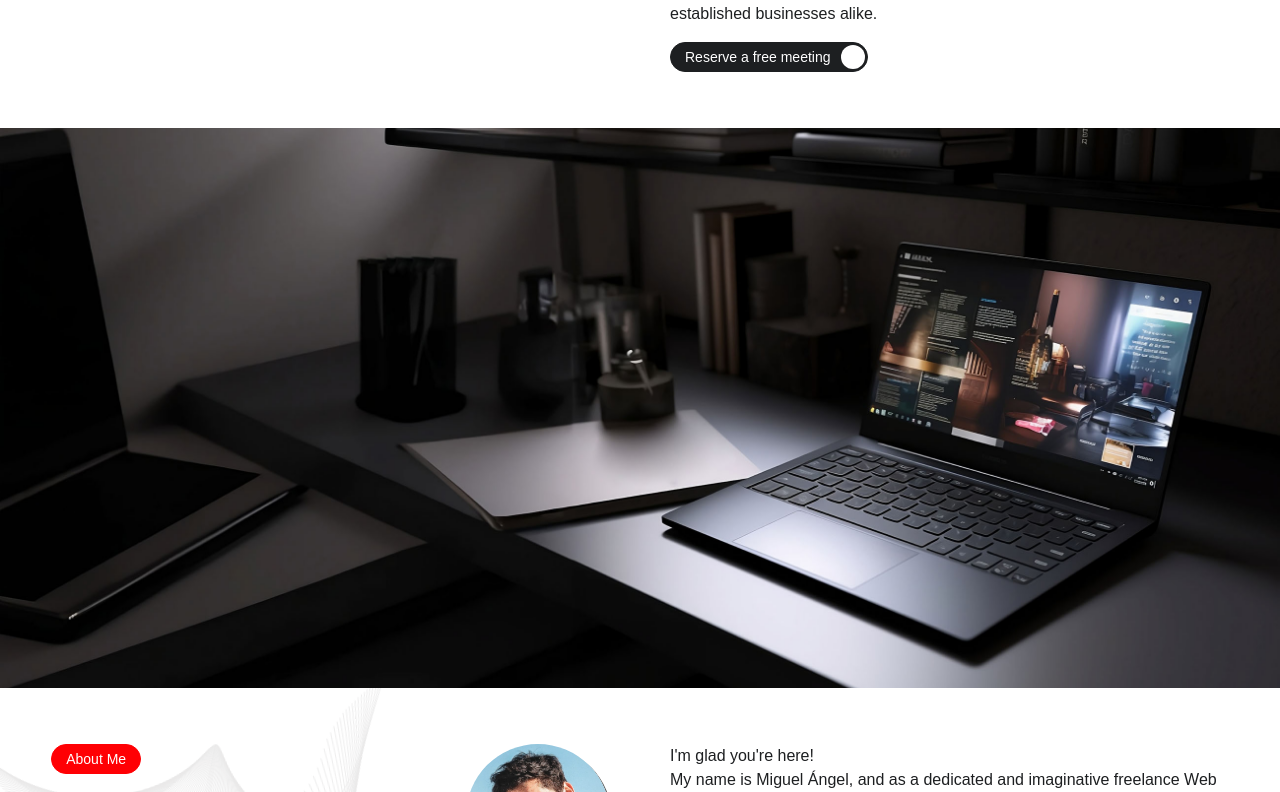
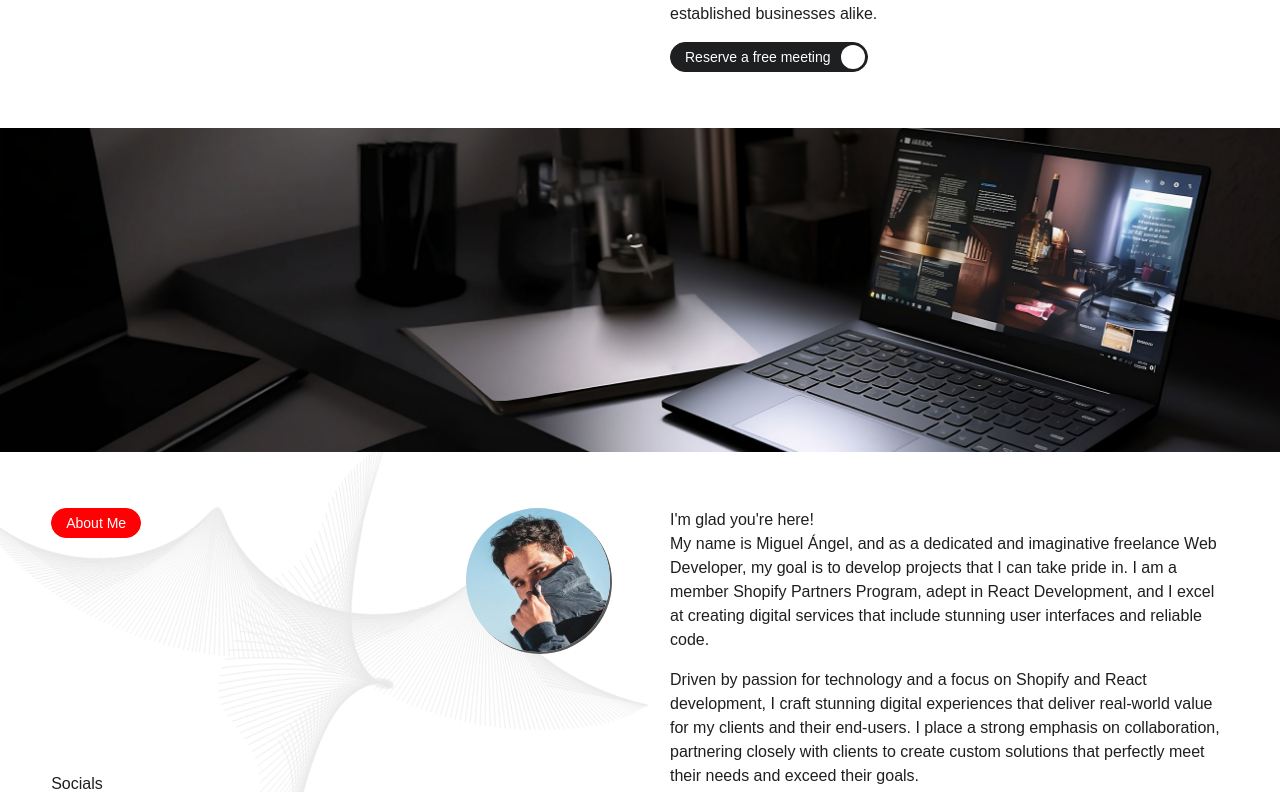
Before and after one commit to muchisx/v1_the_tiger, a React (Vite) app: page / in a window 1280 px wide. Shown: the part 568-1360 px from the top of the page. Built offline with nearby package versions, Linux system fonts and the light colour scheme; some icons are missing; a web font is replaced by a local one.

Commit message:
upgrade ImageBanner to use new generic type

```diff
--- a/src/components/ImageBanner/ImageBanner.styles.tsx
+++ b/src/components/ImageBanner/ImageBanner.styles.tsx
@@ -3,7 +3,8 @@ import { motion } from 'framer-motion';
 import styled, { css } from 'styled-components';
 // Types
 import type { ContainerProps } from './imageBanner.types';
-import { Height } from '../../types/css.types';
+// Utils
+import { getCSSFromMediaQuery } from '../../utils';
 
 export const ParallaxContainer = styled(motion.div)`
   height: 100%;
@@ -38,8 +39,8 @@ export const ContentContainer = styled.div`
 `;
 
 export const ImageBannerContainer = styled.div<ContainerProps>`
-  --height: ${(props): Height => props.$height || '560px'};
-  height: var(--height);
+  height: 0;
+  min-height: 324px;
   width: 100%;
 
   ${(props) =>
@@ -57,9 +58,7 @@ export const ImageBannerContainer = styled.div<ContainerProps>`
       }
     `}
 
-  @media only screen and (max-width: 768px) {
-    height: calc(var(--height) * 0.68);
-  }
+  ${(props) => props.$minHeight && getCSSFromMediaQuery(props.$minHeight, 'min-height').map((item) => item)}
 `;
 
 export const sectionCSS = css`
--- a/src/components/ImageBanner/ImageBanner.tsx
+++ b/src/components/ImageBanner/ImageBanner.tsx
@@ -20,7 +20,7 @@ import {
 import type { Props } from './imageBanner.types';
 
 function ImageBanner(props: Props) {
-  const { customStyles, src, height, enableParallax, imgOverlayColor, heading, bottomContent } = props;
+  const { customStyles, src, minHeight, enableParallax, imgOverlayColor, heading, bottomContent } = props;
 
   // 1️⃣ Parallax animation handlers
   // -------------------------- --------------------------
@@ -41,7 +41,7 @@ function ImageBanner(props: Props) {
 
   return (
     <Section ref={sectionRef} customStyles={sectionCSS.concat(customStyles)}>
-      <ImageBannerContainer $height={height} $imgOverlayColor={imgOverlayColor}>
+      <ImageBannerContainer $minHeight={minHeight} $imgOverlayColor={imgOverlayColor}>
         <ParallaxContainer style={{ y: parallaxController }}>
           <ImageResponsive width="100%" height="100%" src={src} />
         </ParallaxContainer>
--- a/src/components/ImageBanner/imageBanner.types.tsx
+++ b/src/components/ImageBanner/imageBanner.types.tsx
@@ -1,6 +1,7 @@
 import { type FlattenSimpleInterpolation } from 'styled-components';
 import type { Height, CSSColor } from '../../types/css.types';
 import type { Props as HeadingProps } from '../shared/Heading/Heading.types';
+import type { MediaQueryWithCSS } from '../../types/media.types';
 
 type BottomContent = {
   title: string;
@@ -11,7 +12,7 @@ export type Props = {
   customStyles?: FlattenSimpleInterpolation;
 
   src: string;
-  height?: Height;
+  minHeight?: MediaQueryWithCSS<Height>;
   imgOverlayColor?: CSSColor;
   enableParallax?: boolean;
 
@@ -20,6 +21,6 @@ export type Props = {
 };
 
 export type ContainerProps = {
-  $height?: Props['height'];
+  $minHeight?: Props['minHeight'];
   $imgOverlayColor?: Props['imgOverlayColor'];
 };
```
